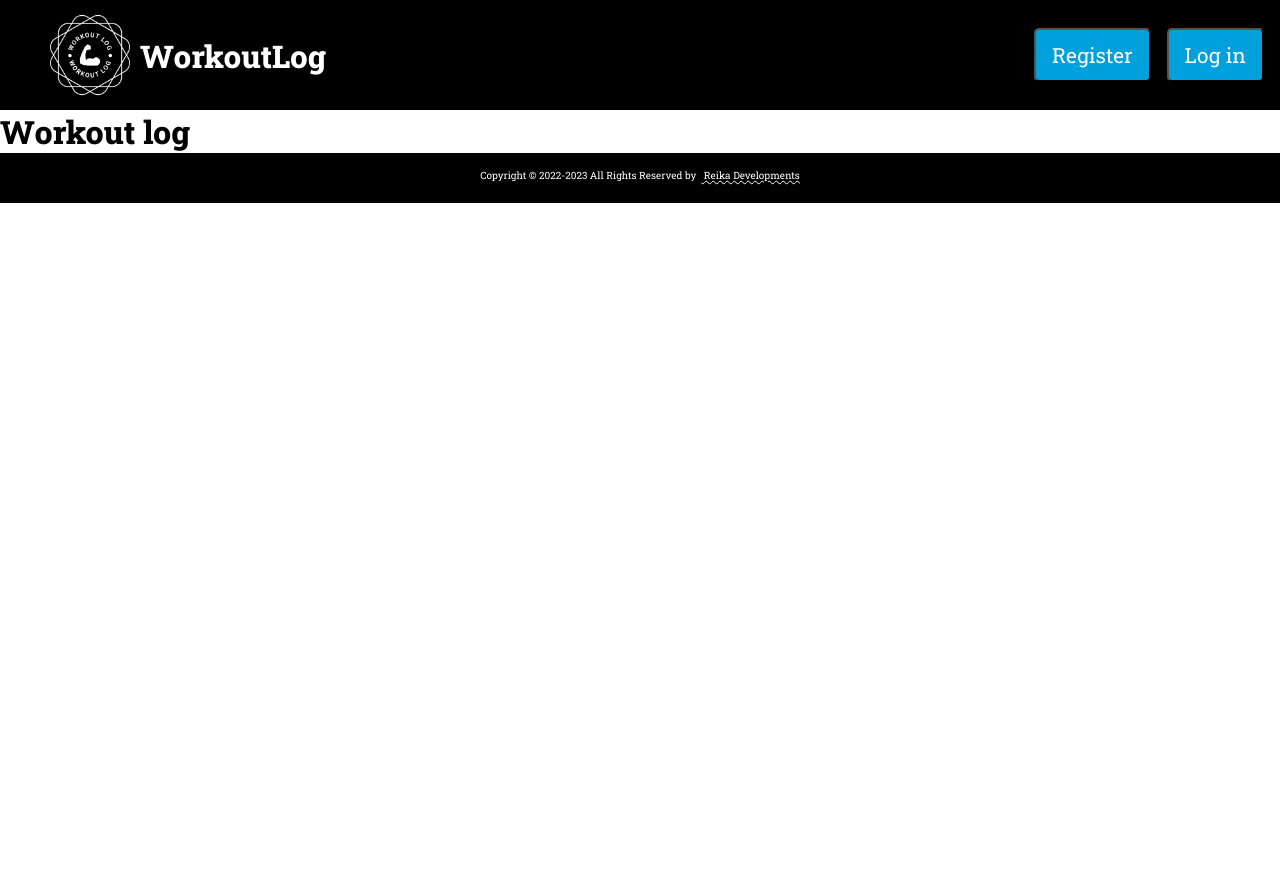
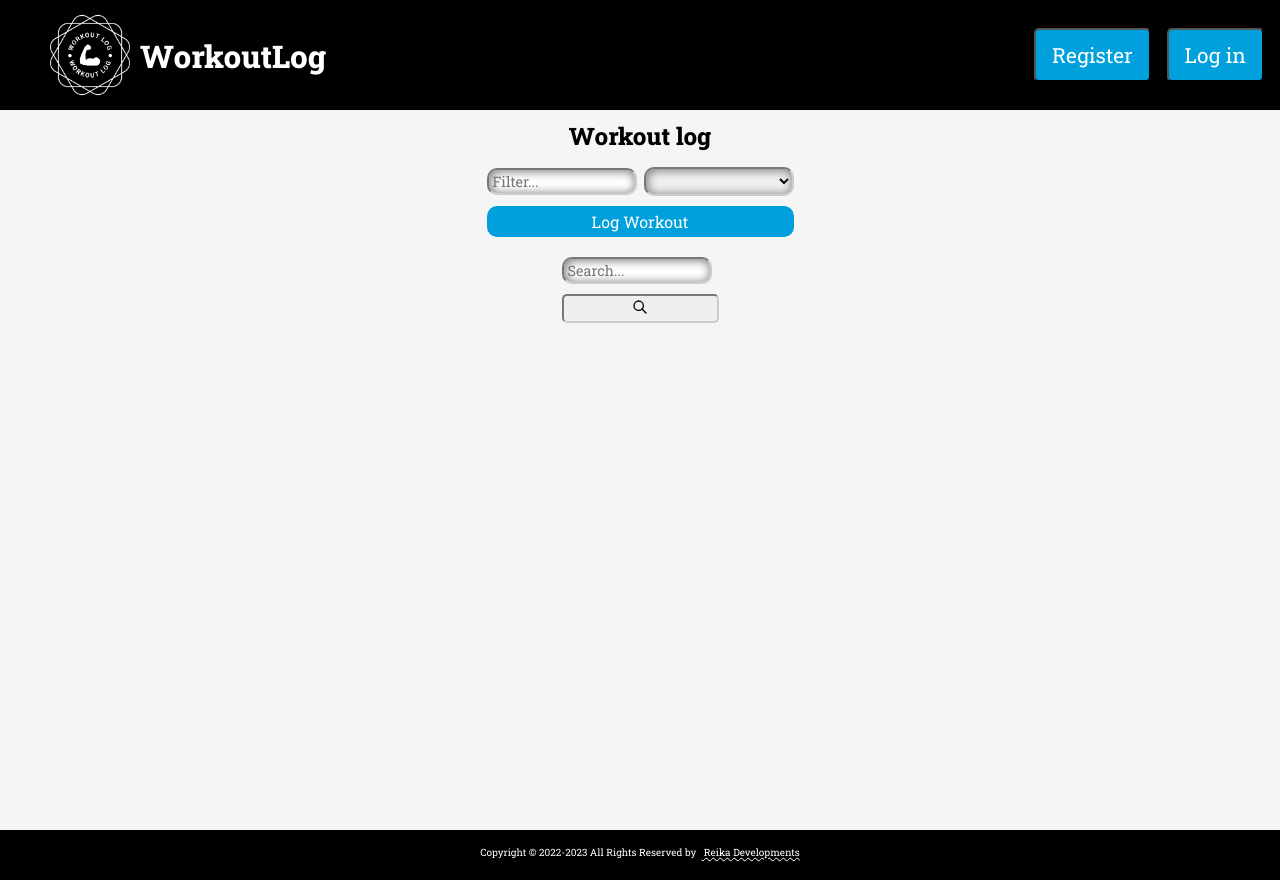
Before and after one commit to reikal1337/mern-workout-log, a React (Create React App) app in the folder client/: page /workoutlogs in a window 1280 px wide. Before the commit the page ends 800 px from the top, so only its background shows below. Built offline with nearby package versions, Linux system fonts and the light colour scheme.

Commit message:
FronEnd: Started with Workout Logs page. Added workout selector and Log Search. Fixed some minor bugs.

```diff
--- a/client/src/components/Workout.jsx
+++ b/client/src/components/Workout.jsx
@@ -165,7 +165,7 @@ function Workout(props) {
         {
 
           displayedExercises.map((object,i) => {
-            return <WorkoutExercise  editMode={editMode} index={i} onRemove={handleRemoveExercise} {...object}/>
+            return <WorkoutExercise key={object._id}  editMode={editMode} index={i} onRemove={handleRemoveExercise} {...object}/>
           })
         }
        { editMode &&
@@ -175,7 +175,7 @@ function Workout(props) {
           <select name="_id" value={`${editData._id},${editData.name},${editData.bodyParts}`} onChange={handleInputChange} >
             {
             savedExercises.filter(object =>(
-              object.name.toLowerCase().includes(search)
+              object.name.toLowerCase().includes(search.toLowerCase())
             )).map(object => {
               return <option value={`${object._id},${object.name},${formatBodyParts(object.bodyParts)}`}>{object.name}</option>
             })
--- a/client/src/components/WorkoutSearch.jsx
+++ b/client/src/components/WorkoutSearch.jsx
@@ -18,7 +18,7 @@ function WorkoutSearch(props) {
 
   return (
     <SerachStyled onSubmit={handleSubmit}>
-        <input name="field" maxLength="50" value={search.field} onChange={handleChange} placeholder="search..." />
+        <input name="field" maxLength="50" value={search.field} onChange={handleChange} placeholder="Search..." />
         <button id="search-button" type="submit">{<TbSearch/>}</button>
     </SerachStyled>
   )
--- a/client/src/pages/WorkoutLogs.jsx
+++ b/client/src/pages/WorkoutLogs.jsx
@@ -1,8 +1,101 @@
-import React from 'react'
+import { useState, useEffect } from 'react'
+import { WorkoutLogsStyled } from './styles/WorkoutLogs.styles'
+import { WorkoutSearch } from '../components'
+import { SimpleButtonBlue } from '../components/styles/Buttons.syles'
+import { getWorkouts, reset } from "../features/workouts/workoutsSlice";
+import { useDispatch, useSelector } from 'react-redux';
 
 function WorkoutLogs() {
+  const [search,setSearch] = useState("")
+
+  const [editData, setEditData] = useState({
+    _id: "",
+    name:  "",
+    bodyParts: "",
+    sets: 1,
+    reps: 1
+  })
+
+  const dispatch = useDispatch()
+
+  const { workouts, isLoading, isSuccess, isError, message } = useSelector(
+    (state) => state.workouts
+  )
+
+
+
+  useEffect(() => {
+    dispatch(getWorkouts())
+    return () => {
+      dispatch(reset())
+    }
+  },[])
+
+  const handleSerachChange = (event) => {
+    const result = event.target.value.replace(/[^a-z\s0-9-]/gi, '')
+    setSearch(result)
+  }
+
+  const getSearchData = (data) => {
+    console.log(data)
+  }
+
+  const handleInputChange = (event) => {
+    const {name, value} = event.target
+
+    if(name === "sets") {
+      if(value >= 1 && value <= 15){
+        setEditData({
+          ...editData,
+          [name]: value
+        })
+      }
+    }else if(name === "reps") {
+      if(value > 0){
+        setEditData({
+          ...editData,
+          [name]: value
+        })
+      }
+    }else{
+      const [_idInput, nameInput, bodyPartsInput] = value.split(",")
+      setEditData({
+        ...editData,
+        _id: _idInput,
+        name: nameInput,
+        bodyParts: bodyPartsInput
+      })
+    }
+  }
+
+
+  const handleCreateButton = (event) => {
+    event.preventDefault()
+    console.log("Creating shit!")
+  }
+
   return (
-    <h1>Workout log</h1>
+    <WorkoutLogsStyled>
+      <h2>Workout log</h2>
+
+      <form onSubmit={handleCreateButton}>
+        <div id="log-input-container">
+          <input type="text" maxLength="50" value={search} onChange={handleSerachChange} placeholder="Filter..." />
+          <select name="_id" value={editData._id} onChange={handleInputChange} >
+            {
+            workouts.filter(object =>(
+              object.name.toLowerCase().includes(search.toLowerCase())
+            )).map(object => {
+              return <option value={object._id}>{object.name}</option>
+            })
+            }
+          </select>
+        </div>
+        <SimpleButtonBlue type='submit'>Log Workout</SimpleButtonBlue>
+      </form>
+      <WorkoutSearch onSubmit={getSearchData}/>
+
+    </WorkoutLogsStyled>
   )
 }
 
--- a/client/src/pages/Workouts.jsx
+++ b/client/src/pages/Workouts.jsx
@@ -11,7 +11,7 @@ import { getExercieses, reset as savedExerciesesReset } from "../features/savedE
 function Workouts() {
   const[popUp,setPopUp] = useState(false)
 
-  const dispatch = useDispatch();
+  const dispatch = useDispatch()
 
   const { workouts, isLoading, isSuccess, isError, message } = useSelector(
     (state) => state.workouts
--- /dev/null
+++ b/client/src/pages/styles/WorkoutLogs.styles.js
@@ -0,0 +1,33 @@
+import styled from "styled-components";
+import { ExercisesStyled } from "./Exercises.style"
+
+export const WorkoutLogsStyled = styled(ExercisesStyled)`
+
+    form{
+        margin: 10px;
+        display: flex;
+        flex-direction: column;
+        justify-content: center;
+        justify-items: center;
+
+        input,select{
+            padding: 2px 4px 2px 4px;
+            margin-bottom: 10px;
+            border-radius: 10px;
+            border: 2px inset #ccc;
+            box-shadow: inset 1px 1px 10px 1px grey;
+            font-size: .9rem;
+            width: 150px;
+        }
+
+        select{
+        margin-left: 7px;
+        transition: ease 0.3s;
+        &:focus{
+            border-bottom-left-radius: 0px;
+            border-bottom-right-radius: 0px;
+        }
+    }
+    }
+
+`
```
